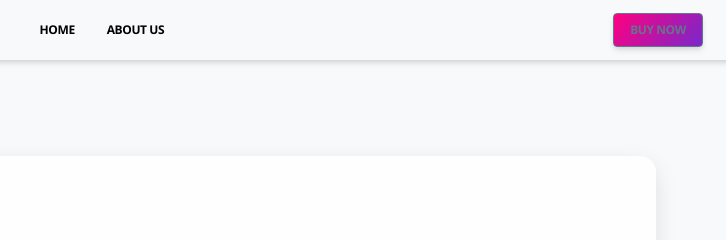
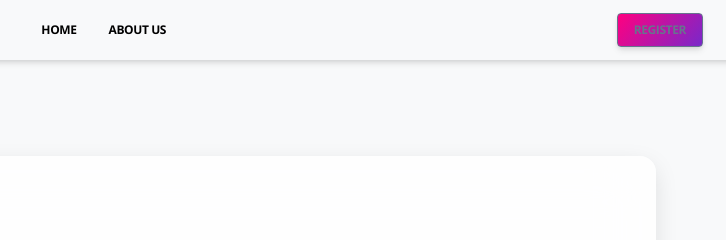
Before and after one commit to varunkarthic/alpha, a website built with Parcel: page profile.html in a window 1280 px wide. Shown: the top 240 px of the page, 529-1255 px from the left. Built offline with nearby package versions, Linux system fonts and the light colour scheme.

Commit message:
Update profile.html

```diff
--- a/profile.html
+++ b/profile.html
@@ -67,7 +67,7 @@
                 <div class="header-full-container2">
                   <div class="primary-pink-button-container">
                     <button class="primary-pink-button-button button Register">
-                      <span>buy now</span>
+                      <span>Register</span>
                     </button>
                   </div>
                 </div>
```
